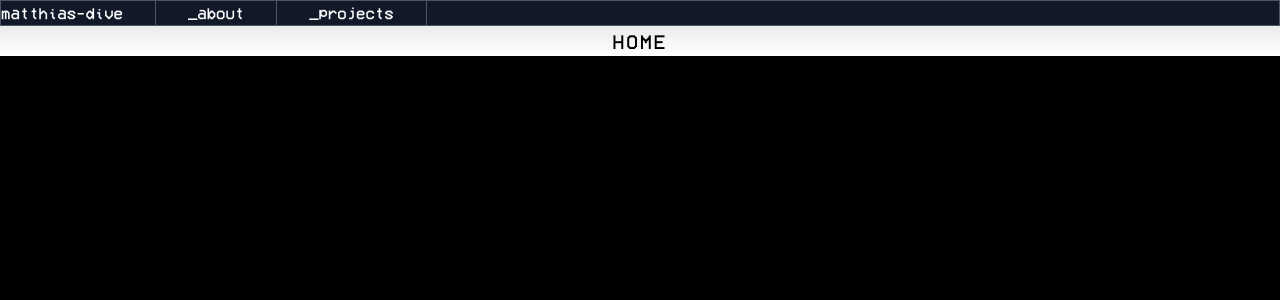
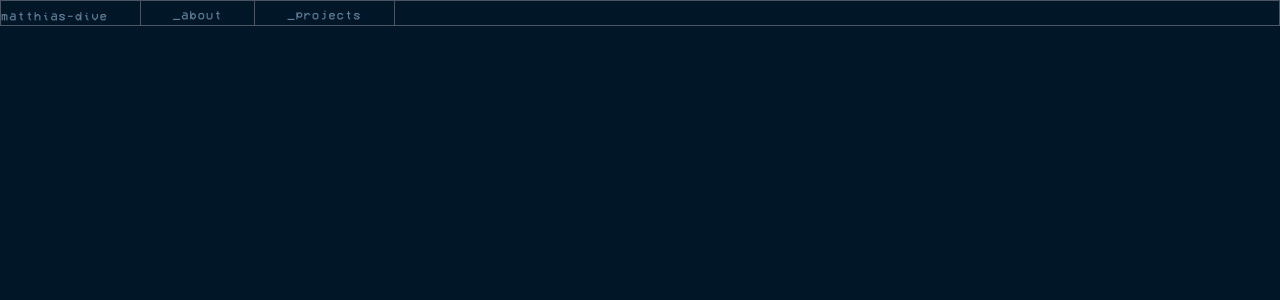
Before and after one commit to zeph-kun/portfolio, a Next.js app: page /portfolio/ in a window 1280 px wide. Shown: the top 300 px of the page. Built offline with nearby package versions, Linux system fonts and the light colour scheme.

Commit message:
styling nav

```diff
--- a/app/components/Navbar.tsx
+++ b/app/components/Navbar.tsx
@@ -10,13 +10,13 @@ export default function Navbar() {
     };
 
     return (
-        <nav className="bg-gray-900 text-white border border-gray-600">
-            <div className="container mx-auto md:flex justify-start items-end space-x-8">
-                <div className="flex flex-row justify-between"> {/* Conteneur commun pour matthias-dive et le bouton hamburger */}
-                    <Link className="" href="/">matthias-dive</Link>
+        <nav className="text-[#607B96] border border-gray-600 ">
+            <div className="container mx-auto md:flex">
+                <div className={'md:flex justify-start items-end space-x-8'}>
+                    <div className="flex flex-row justify-between">
+                        <Link className={'text-xs tracking-widest leading-normal'} href="/">matthias-dive</Link>
 
-                    {/* Bouton du menu hamburger pour les petits écrans */}
-                    <div className="md:hidden flex flex-row-reverse ml-2"> {/* Ajout de ml-2 pour l'espacement */}
+                        <div className="md:hidden flex flex-row-reverse ml-2">
                             <button
                                 onClick={toggleMenu}
                                 className="block text-white hover:text-gray-200 focus:text-gray-200 focus:outline-none"
@@ -26,7 +26,7 @@ export default function Navbar() {
                                     className="w-6 h-6"
                                     fill="none"
                                     viewBox="0 0 24 24"
-                                stroke="currentColor"
+                                    stroke="#607B96"
                                 >
                                     {isOpen ? (
                                         <path
@@ -48,25 +48,25 @@ export default function Navbar() {
                         </div>
                     </div>
 
-                {/* Affiche les liens de navigation en mode bureau (écran > 768px) */}
                     <div className="hidden md:flex border-x border-gray-600">
                         <div className={'border-r border-gray-600 px-8'}>
-                        <Link className={''} href="/about">_about</Link>
+                            <Link className={'text-xs tracking-widest leading-normal'} href="/about">_about</Link>
                         </div>
                         <div className={'border-gray-600 px-8'}>
-                        <Link href="/projects">_projects</Link>
+                            <Link className={'text-xs tracking-widest leading-normal'} href="/projects">_projects</Link>
                         </div>
                     </div>
 
                     {isOpen && (
-                    <div className="md:hidden flex flex-col items-end">
-                        <ul>
-                            <Link href="/about">_about-me</Link>
-                            {/* Ajoutez d'autres liens ici si nécessaire */}
+                        <div className="md:hidden flex flex-col items-start ">
+                            <ul className={'flex flex-col'}>
+                                <Link className={'text-xs tracking-widest leading-normal border-y border-gray-600'} href="/about">_about-me</Link>
+                                <Link className={'text-xs tracking-widest leading-normal border-b-0 border-gray-600'} href="/projects">_projects</Link>
                             </ul>
                         </div>
                     )}
                 </div>
+            </div>
         </nav>
     );
 }
--- a/app/globals.css
+++ b/app/globals.css
@@ -8,12 +8,9 @@
 }
 
 :root {
-  background-color: black;
+  background-color: #011627;
   list-style: none;
   font-family: 'VCROSDMono';
-  --foreground-rgb: 0, 0, 0;
-  --background-start-rgb: 214, 219, 220;
-  --background-end-rgb: 255, 255, 255;
 }
 
 @media (prefers-color-scheme: dark) {
@@ -24,12 +21,12 @@
   }
 }
 
-body {
-  color: rgb(var(--foreground-rgb));
-  background: linear-gradient(
-      to bottom,
-      transparent,
-      rgb(var(--background-end-rgb))
-    )
-    rgb(var(--background-start-rgb));
-}
+/*body {*/
+/*  color: rgb(var(--foreground-rgb));*/
+/*  background: linear-gradient(*/
+/*      to bottom,*/
+/*      transparent,*/
+/*      rgb(var(--background-end-rgb))*/
+/*    )*/
+/*    rgb(var(--background-start-rgb));*/
+/*}*/
--- a/app/layout.tsx
+++ b/app/layout.tsx
@@ -3,6 +3,7 @@ import Navbar from "@/app/components/Navbar";
 import { Inter } from 'next/font/google'
 import localFont from 'next/font/local'
 import './globals.css'
+import Home from "@/app/page";
 
 const vcr = localFont({
   src: [
@@ -32,13 +33,15 @@ export default function RootLayout({
 }) {
   return (
     <html className={`${vcr.variable} font-sans`} lang="en">
-    <head>
-      <title></title>
+      <head>
+        <title></title>
         <meta name="viewport" content="width=device-width, initial-scale=1" />
-    </head>
+      </head>
       <body>
-      <Navbar />
-      {children}
+        <header>
+          <Navbar />
+        </header>
+        {children}
       </body>
     </html>
   )
--- a/app/page.tsx
+++ b/app/page.tsx
@@ -2,6 +2,8 @@ import Image from 'next/image'
 
 export default function Home() {
   return (
-      <div className="uppercase text-xl tracking-widest	leading-normal text-center">Home</div>
+      <section className={'w-full h-full bg-gray-900'}>
+
+      </section>
   )
 }
```
Lines whose indentation alone changed are shown as unchanged.
